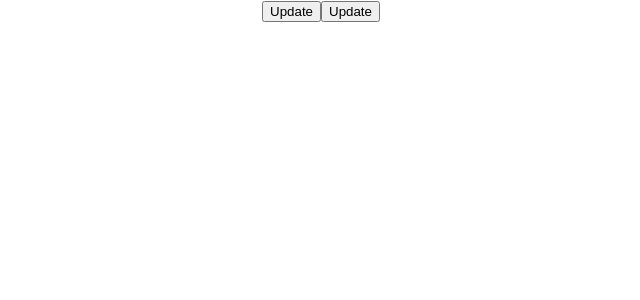
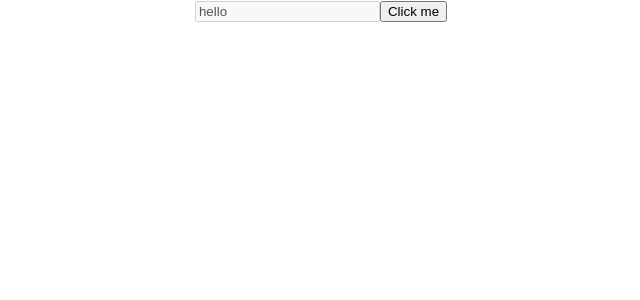
Before and after one commit to RitikTailor15/jest_testing, a React (Create React App) app: page / in a window 1280 px wide. Shown: the top 300 px of the page, without its empty margins (319-959 px from the left). Built offline with nearby package versions, Linux system fonts and the light colour scheme.

Commit message:
Learn about get by role

```diff
--- a/src/App.js
+++ b/src/App.js
@@ -1,16 +1,16 @@
 import { useState } from "react";
 import "./App.css";
-import handleExternalPrint from "./helper";
+// import handleExternalPrint from "./helper";
 // import Users from "./Users";
 
 function App() {
   // const [data, setData] = useState("");
   // const [screenData, setScreenData] = useState("");
-  const [btnData, setBtnData] = useState("");
+  // const [btnData, setBtnData] = useState("");
 
-  const handleBtnData = () => {
-    setBtnData("hello");
-  };
+  // const handleBtnData = () => {
+  //   setBtnData("hello");
+  // };
 
   return (
     <div className="App">
@@ -43,11 +43,13 @@
       </button>
       <p>{screenData}</p>
       <Users /> */}
-      <button data-testid="btn1" onClick={handleBtnData}>
+      {/* <button data-testid="btn1" onClick={handleBtnData}>
         Update
       </button>
-      <button onClick={handleExternalPrint}>Update</button>
-      <p>{btnData}</p>
+      <button onClick={handleExternalPrint}>Print</button>
+      <p>{btnData}</p> */}
+      <input type="text" defaultValue="hello" disabled />
+      <button>Click me</button>
     </div>
   );
 }
```
Also changed, not shown: 1 other file (tests, documents, lock files or other folders).
